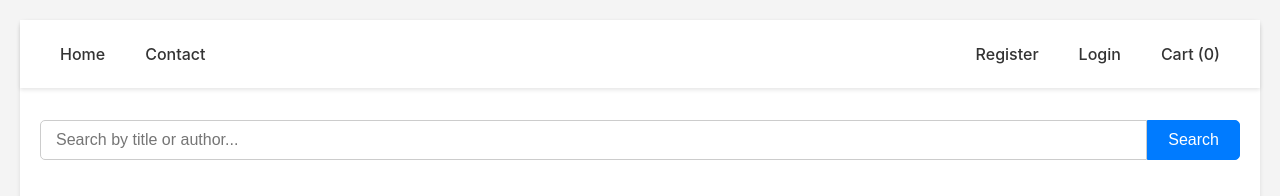
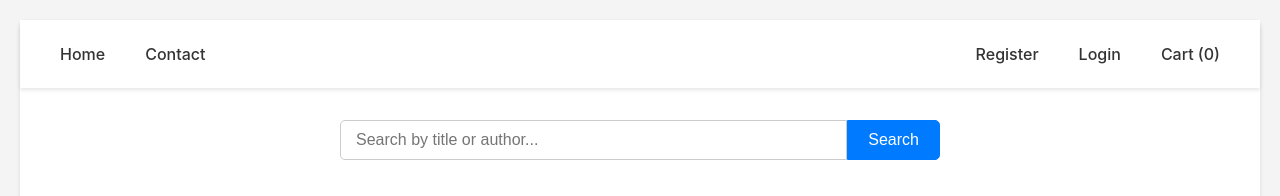
Before and after one commit to Baraww/ebook-store-frontend, a React (Create React App) app: page / in a window 1280 px wide. Shown: the top 196 px of the page. Built offline with nearby package versions, Linux system fonts and the light colour scheme; no server answers.

Commit message:
FIX: update search bare

```diff
--- a/src/components/SearchBar.css
+++ b/src/components/SearchBar.css
@@ -1,4 +1,9 @@
 /* src/components/SearchBar.css */
+/* Add this to the top of src/components/SearchBar.css */
+.search-container {
+  max-width: 600px; /* Set a maximum width */
+  margin: 0 auto 2rem auto; /* Center the search bar */
+}
 .search-bar {
   display: flex;
   margin-bottom: 2rem;
--- a/src/components/SearchBar.js
+++ b/src/components/SearchBar.js
@@ -3,14 +3,17 @@ import React, { useState } from 'react';
 import './SearchBar.css';
 
 const SearchBar = ({ onSearch }) => {
+  // ... (your existing useState and handleSubmit logic) ...
   const [searchTerm, setSearchTerm] = useState('');
 
   const handleSubmit = (e) => {
     e.preventDefault();
+    console.log('Search button clicked! Searching for:', searchTerm);
     onSearch(searchTerm);
   };
 
   return (
+    <div className="search-container"> {/* Add this wrapper div */}
       <form className="search-bar" onSubmit={handleSubmit}>
         <input
           type="text"
@@ -20,6 +23,7 @@ const SearchBar = ({ onSearch }) => {
         />
         <button type="submit">Search</button>
       </form>
+    </div>
   );
 };
 
```
Lines whose indentation alone changed are shown as unchanged.
